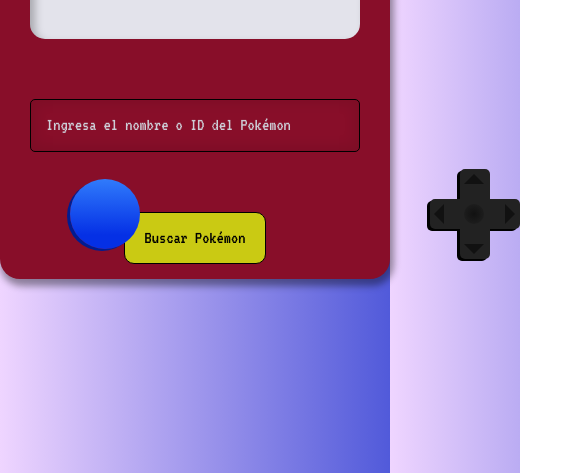
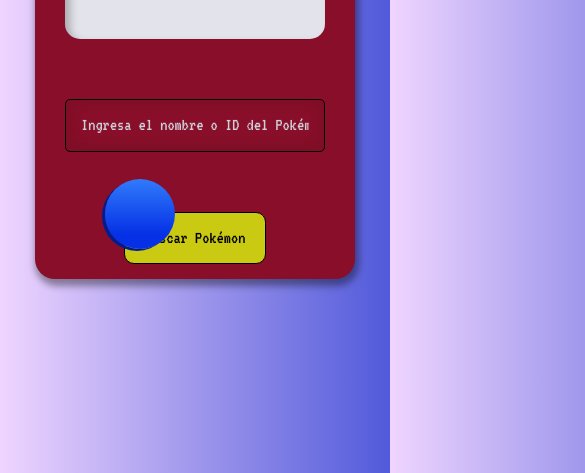
Before and after one commit to EmilianoLedesma/FrontEnd-Mission-04-JS-Pokedex, a plain HTML site: page index.html in a window 390 px wide. Shown: the part 371-844 px from the top of the page, 585 px wide, since content can reach past the window. Drawn offline with Linux system fonts and the light colour scheme.

Commit message:
Update styles.css

```diff
--- a/css/styles.css
+++ b/css/styles.css
@@ -167,9 +167,9 @@ div#bigbluebutton {
 div#cross {
     width: 90px;
     height: 90px;
+    margin-left: 400px;
+    margin-top: 410px;
     position: absolute;
-    margin-top: 410px;
-    margin-left: 400px;
 }
 
 div#topcross {
@@ -388,7 +388,7 @@ div#midCircle {
     display: none;
     flex-direction: column;
     width: 500px;
-    padding: 50px;
+    padding: 40px;
     background-color: var(--light-gray);
     border-radius: 50px 50px 50px 50px;
 }
@@ -410,7 +410,8 @@ div#midCircle {
 }
 
 .pokemon__type {
-    margin-left: 200px;
+    display: block;
+    margin-left: 50px;
     padding: 5px 10px;
     font-size: 18px;
     font-weight: 400;
@@ -436,3 +437,30 @@ div#midCircle {
 .stats__data {
     margin-bottom: 7px;
 }
+
+@media (max-width: 1030px) {
+    .main {
+        padding-left: 35px;
+        padding-right: 35px;
+    }
+    .search-pokemon {
+        flex-direction: column;
+    }
+    .gameboy {
+        width: 100%;
+        margin-right: auto;
+        margin-left: auto;
+    }
+    .pokemon {
+        margin-top: 80px;
+        width: 100%;
+        padding: 35px;
+    }
+    div#cross {
+        width: 90px;
+        height: 90px;
+        margin-left: 800px;
+        margin-top: 410px;
+        position: absolute;
+    }
+}
```
